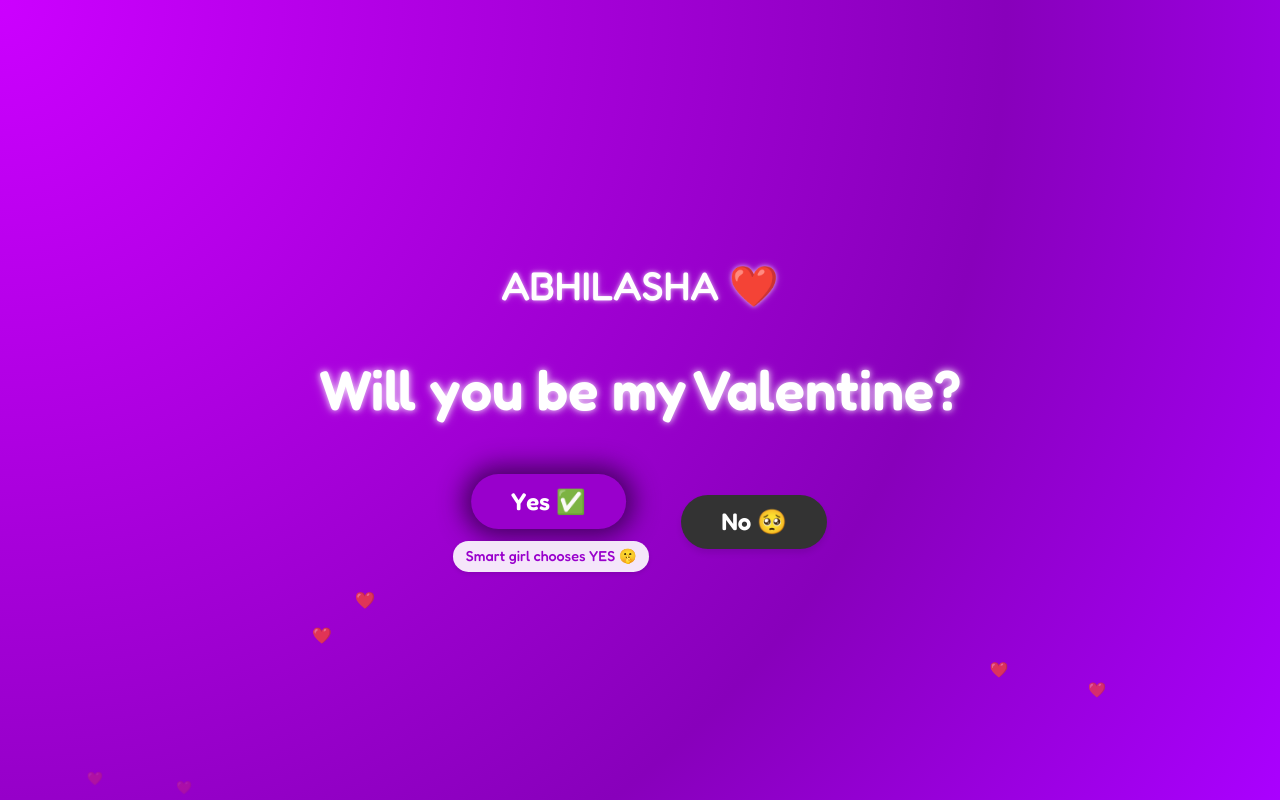
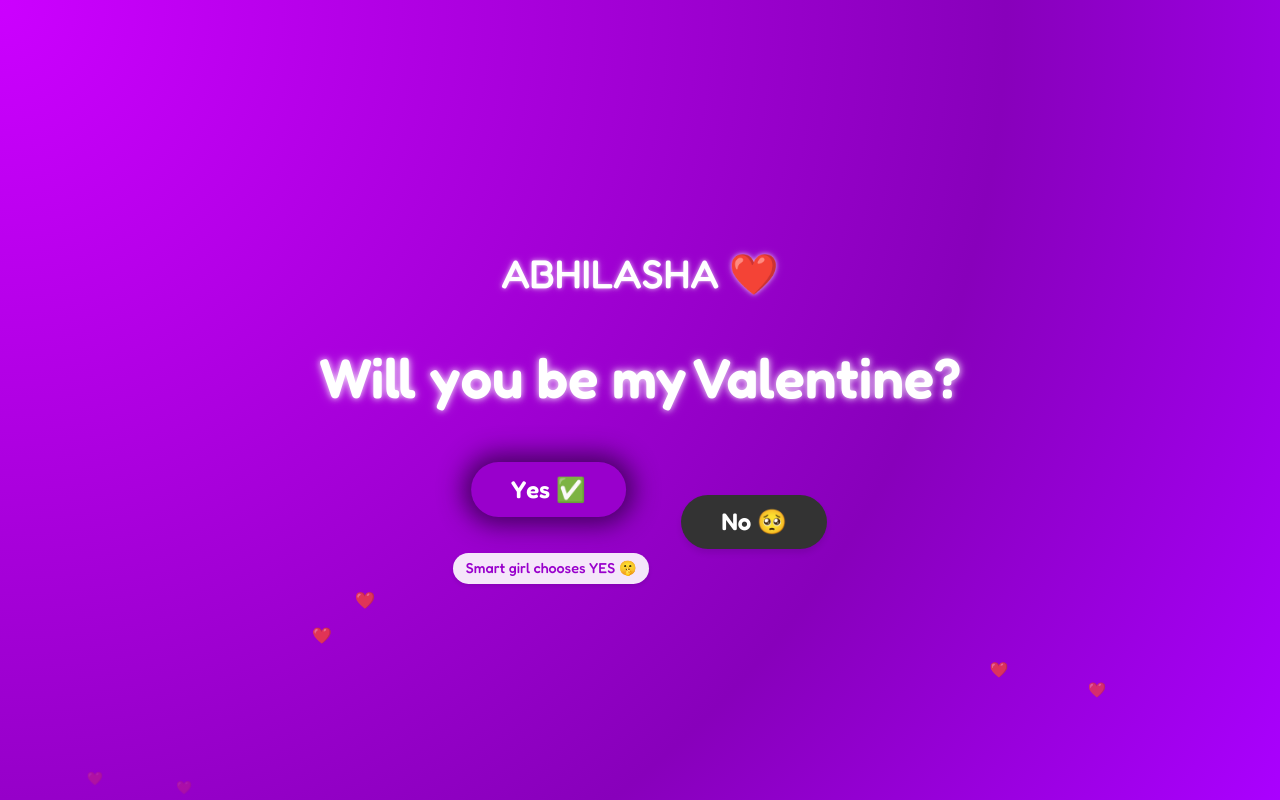
Before and after one commit to rahullastzone-lab/valentine, a Next.js app: page / in a window 1280 px wide. Built offline with nearby package versions, Linux system fonts and the light colour scheme.

Commit message:
move yes hint down

```diff
--- a/src/app/page.module.css
+++ b/src/app/page.module.css
@@ -110,7 +110,7 @@
 }
 
 .hint {
-  margin-top: 1rem;
+  margin-top: 2.5rem;
   font-size: 0.9rem;
   font-weight: 500;
   background-color: rgba(255, 255, 255, 0.9);
```
